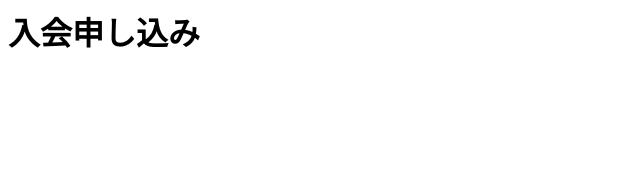
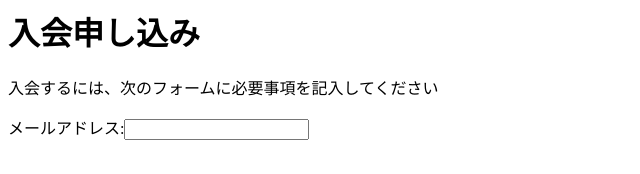
Before and after one commit to e21018/HTML-CSS-BOOK, a plain HTML site: page chap2/index.html in a window 1280 px wide. Shown: the whole page, without its empty margins (0-640 px from the left). Drawn offline with Linux system fonts and the light colour scheme.

Commit message:
change index.html

```diff
--- a/chap2/index.html
+++ b/chap2/index.html
@@ -1 +1,4 @@
 <h1>入会申し込み</h1>
+<p>入会するには、次のフォームに必要事項を記入してください</p>
+
+<p>メールアドレス:<input type="email" name="mymail"></p>
```
